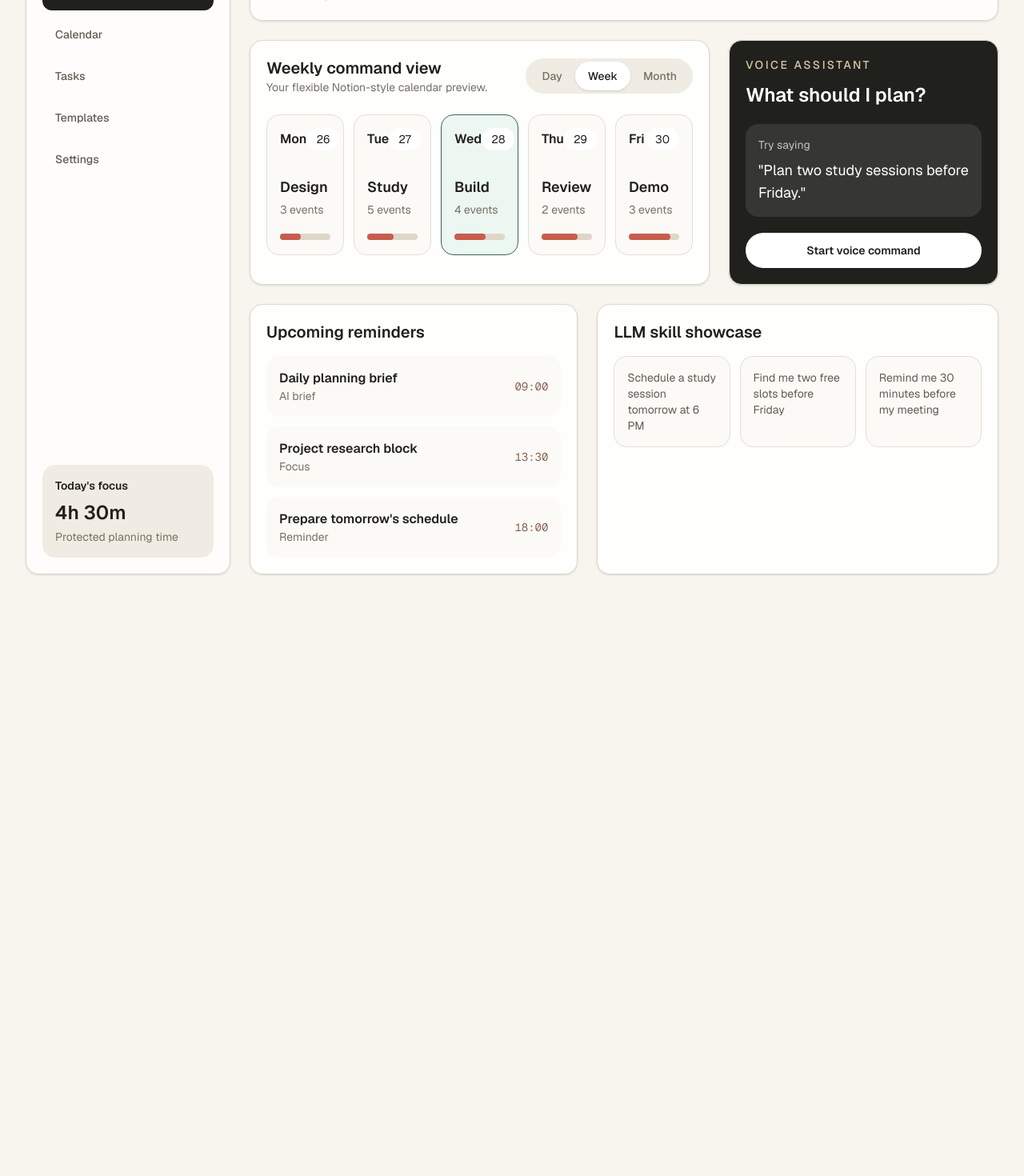
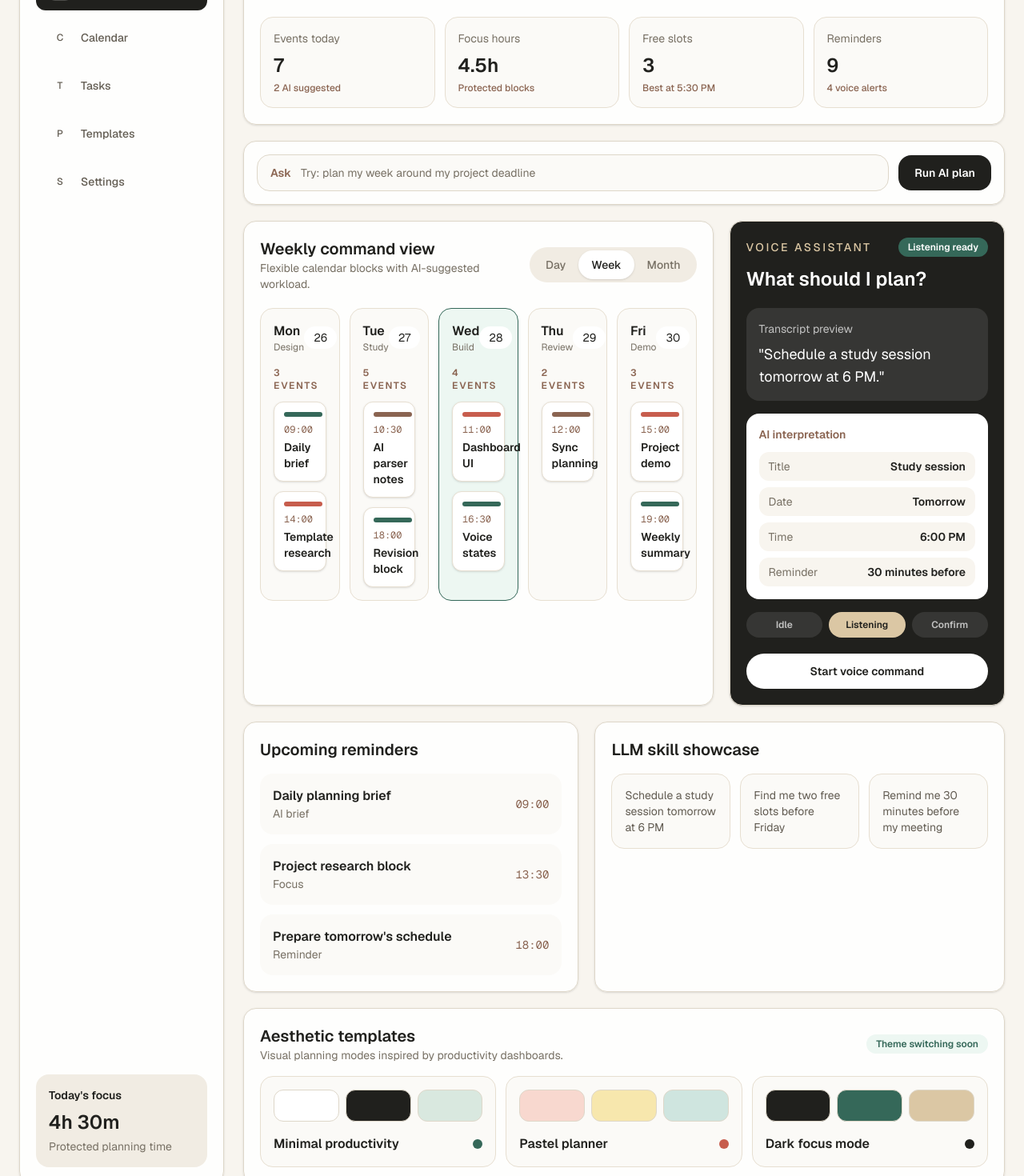
Before and after one commit to Aayushi-Banthia/AautoCal, a Next.js app: page / in a window 1280 px wide. Shown: the part 160-1630 px from the top of the page at 80% size. Before the commit the page ends 898 px from the top, so only its background shows below. Built offline with nearby package versions, Linux system fonts and the light colour scheme.

Commit message:
Enhance Aautocal dashboard prototype

```diff
--- a/app/page.tsx
+++ b/app/page.tsx
@@ -1,9 +1,68 @@
+const navItems = [
+  { label: "Dashboard", icon: "D" },
+  { label: "Calendar", icon: "C" },
+  { label: "Tasks", icon: "T" },
+  { label: "Templates", icon: "P" },
+  { label: "Settings", icon: "S" },
+];
+
+const stats = [
+  { label: "Events today", value: "7", detail: "2 AI suggested" },
+  { label: "Focus hours", value: "4.5h", detail: "Protected blocks" },
+  { label: "Free slots", value: "3", detail: "Best at 5:30 PM" },
+  { label: "Reminders", value: "9", detail: "4 voice alerts" },
+];
+
 const days = [
-  { name: "Mon", date: "26", focus: "Design", load: "3 events" },
-  { name: "Tue", date: "27", focus: "Study", load: "5 events" },
-  { name: "Wed", date: "28", focus: "Build", load: "4 events" },
-  { name: "Thu", date: "29", focus: "Review", load: "2 events" },
-  { name: "Fri", date: "30", focus: "Demo", load: "3 events" },
+  {
+    name: "Mon",
+    date: "26",
+    focus: "Design",
+    load: "3 events",
+    events: [
+      { time: "09:00", title: "Daily brief", color: "bg-[#356859]" },
+      { time: "14:00", title: "Template research", color: "bg-[#c75d4d]" },
+    ],
+  },
+  {
+    name: "Tue",
+    date: "27",
+    focus: "Study",
+    load: "5 events",
+    events: [
+      { time: "10:30", title: "AI parser notes", color: "bg-[#8a6451]" },
+      { time: "18:00", title: "Revision block", color: "bg-[#356859]" },
+    ],
+  },
+  {
+    name: "Wed",
+    date: "28",
+    focus: "Build",
+    load: "4 events",
+    events: [
+      { time: "11:00", title: "Dashboard UI", color: "bg-[#c75d4d]" },
+      { time: "16:30", title: "Voice states", color: "bg-[#356859]" },
+    ],
+  },
+  {
+    name: "Thu",
+    date: "29",
+    focus: "Review",
+    load: "2 events",
+    events: [
+      { time: "12:00", title: "Sync planning", color: "bg-[#8a6451]" },
+    ],
+  },
+  {
+    name: "Fri",
+    date: "30",
+    focus: "Demo",
+    load: "3 events",
+    events: [
+      { time: "15:00", title: "Project demo", color: "bg-[#c75d4d]" },
+      { time: "19:00", title: "Weekly summary", color: "bg-[#356859]" },
+    ],
+  },
 ];
 
 const reminders = [
@@ -18,15 +77,40 @@ const commands = [
   "Remind me 30 minutes before my meeting",
 ];
 
+const themes = [
+  {
+    name: "Minimal productivity",
+    accent: "bg-[#356859]",
+    colors: ["bg-white", "bg-[#20201d]", "bg-[#d9e8df]"],
+  },
+  {
+    name: "Pastel planner",
+    accent: "bg-[#c75d4d]",
+    colors: ["bg-[#f8d8cf]", "bg-[#f7e7ad]", "bg-[#cfe5df]"],
+  },
+  {
+    name: "Dark focus mode",
+    accent: "bg-[#20201d]",
+    colors: ["bg-[#20201d]", "bg-[#356859]", "bg-[#dbc7a4]"],
+  },
+];
+
+const aiDetails = [
+  ["Title", "Study session"],
+  ["Date", "Tomorrow"],
+  ["Time", "6:00 PM"],
+  ["Reminder", "30 minutes before"],
+];
+
 export default function Home() {
   return (
     <main className="min-h-screen bg-[#f8f5ef] text-[#20201d]">
-      <div className="mx-auto flex min-h-screen max-w-7xl gap-6 px-5 py-5 lg:px-8">
-        <aside className="hidden w-64 shrink-0 flex-col justify-between rounded-2xl border border-[#ded7c9] bg-white/80 p-5 shadow-sm lg:flex">
+      <div className="mx-auto flex min-h-screen max-w-7xl gap-6 px-4 py-4 lg:px-6">
+        <aside className="hidden w-64 shrink-0 flex-col justify-between rounded-2xl border border-[#ded7c9] bg-white/85 p-5 shadow-sm lg:flex">
           <div>
             <div className="flex items-center gap-3">
-              <div className="grid size-11 place-items-center rounded-2xl bg-[#20201d] text-lg font-semibold text-white">
-                A
+              <div className="grid size-11 place-items-center rounded-xl bg-[#20201d] text-lg font-semibold text-white">
+                AC
               </div>
               <div>
                 <p className="text-lg font-semibold">Aautocal</p>
@@ -34,21 +118,22 @@ export default function Home() {
               </div>
             </div>
 
-            <nav className="mt-10 space-y-2 text-sm font-medium">
-              {["Dashboard", "Calendar", "Tasks", "Templates", "Settings"].map(
-                (item, index) => (
+            <nav className="mt-9 space-y-2 text-sm font-medium">
+              {navItems.map((item, index) => (
                 <button
-                    className={`w-full rounded-xl px-4 py-3 text-left transition ${
+                  className={`flex w-full items-center gap-3 rounded-xl px-4 py-3 text-left transition ${
                     index === 0
                       ? "bg-[#20201d] text-white"
                       : "text-[#625c52] hover:bg-[#f1ece3]"
                   }`}
-                    key={item}
+                  key={item.label}
                 >
-                    {item}
+                  <span className="grid size-7 place-items-center rounded-lg bg-white/20 text-xs">
+                    {item.icon}
+                  </span>
+                  {item.label}
                 </button>
-                ),
-              )}
+              ))}
             </nav>
           </div>
 
@@ -59,8 +144,24 @@ export default function Home() {
           </div>
         </aside>
 
-        <section className="flex flex-1 flex-col gap-6">
-          <header className="flex flex-col justify-between gap-4 rounded-2xl border border-[#ded7c9] bg-white/80 p-5 shadow-sm md:flex-row md:items-center">
+        <section className="flex flex-1 flex-col gap-5">
+          <div className="flex items-center justify-between rounded-2xl border border-[#ded7c9] bg-white/85 p-3 shadow-sm lg:hidden">
+            <div className="flex items-center gap-3">
+              <div className="grid size-10 place-items-center rounded-xl bg-[#20201d] text-sm font-semibold text-white">
+                AC
+              </div>
+              <div>
+                <p className="font-semibold">Aautocal</p>
+                <p className="text-xs text-[#777064]">Dashboard</p>
+              </div>
+            </div>
+            <button className="rounded-xl border border-[#ded7c9] px-3 py-2 text-sm font-semibold">
+              Menu
+            </button>
+          </div>
+
+          <header className="rounded-2xl border border-[#ded7c9] bg-white/85 p-5 shadow-sm">
+            <div className="flex flex-col justify-between gap-5 xl:flex-row xl:items-center">
               <div>
                 <p className="text-sm font-medium uppercase tracking-[0.18em] text-[#8a6451]">
                   AI planning workspace
@@ -69,23 +170,60 @@ export default function Home() {
                   Good morning, Aayushi
                 </h1>
                 <p className="mt-2 max-w-2xl text-[#625c52]">
-                Speak a messy plan, get a clear calendar. Aautocal will turn
-                voice commands into events, reminders, and smart schedules.
+                  Speak a messy plan, get a clear calendar. Aautocal turns voice
+                  commands into events, reminders, and smart schedules.
                 </p>
               </div>
 
+              <div className="flex flex-col gap-3 sm:flex-row">
+                <button className="rounded-full border border-[#ded7c9] px-5 py-3 text-sm font-semibold text-[#356859] transition hover:bg-[#edf7f2]">
+                  Today
+                </button>
                 <button className="rounded-full bg-[#356859] px-5 py-3 text-sm font-semibold text-white shadow-sm transition hover:bg-[#2c574b]">
                   Connect Google Calendar
                 </button>
+              </div>
+            </div>
+
+            <div className="mt-5 grid gap-3 md:grid-cols-2 xl:grid-cols-4">
+              {stats.map((stat) => (
+                <article
+                  className="rounded-2xl border border-[#e7dfd1] bg-[#fbfaf7] p-4"
+                  key={stat.label}
+                >
+                  <p className="text-sm text-[#777064]">{stat.label}</p>
+                  <p className="mt-2 text-2xl font-semibold">{stat.value}</p>
+                  <p className="mt-1 text-xs font-medium text-[#8a6451]">
+                    {stat.detail}
+                  </p>
+                </article>
+              ))}
+            </div>
           </header>
 
-          <div className="grid gap-6 xl:grid-cols-[1.45fr_0.85fr]">
+          <section className="rounded-2xl border border-[#ded7c9] bg-white/85 p-4 shadow-sm">
+            <div className="flex flex-col gap-3 lg:flex-row lg:items-center">
+              <div className="flex flex-1 items-center rounded-2xl border border-[#ded7c9] bg-[#fbfaf7] px-4 py-3">
+                <span className="mr-3 text-sm font-semibold text-[#8a6451]">
+                  Ask
+                </span>
+                <p className="text-sm text-[#777064]">
+                  Try: plan my week around my project deadline
+                </p>
+              </div>
+              <button className="rounded-2xl bg-[#20201d] px-5 py-3 text-sm font-semibold text-white">
+                Run AI plan
+              </button>
+            </div>
+          </section>
+
+          <div className="grid gap-5 xl:grid-cols-[1.45fr_0.85fr]">
             <section className="rounded-2xl border border-[#ded7c9] bg-white/85 p-5 shadow-sm">
               <div className="flex flex-col justify-between gap-3 md:flex-row md:items-center">
                 <div>
                   <h2 className="text-xl font-semibold">Weekly command view</h2>
                   <p className="text-sm text-[#777064]">
-                    Your flexible Notion-style calendar preview.
+                    Flexible calendar blocks with AI-suggested workload.
                   </p>
                 </div>
                 <div className="flex rounded-full bg-[#f1ece3] p-1 text-sm font-medium">
@@ -102,10 +240,10 @@ export default function Home() {
                 </div>
               </div>
 
-              <div className="mt-6 grid gap-3 md:grid-cols-5">
+              <div className="mt-5 grid gap-3 md:grid-cols-5">
                 {days.map((day, index) => (
                   <article
-                    className={`min-h-44 rounded-2xl border p-4 ${
+                    className={`min-h-64 rounded-2xl border p-4 transition hover:-translate-y-1 hover:shadow-md ${
                       index === 2
                         ? "border-[#356859] bg-[#edf7f2]"
                         : "border-[#e7dfd1] bg-[#fbfaf7]"
@@ -113,18 +251,34 @@ export default function Home() {
                     key={day.name}
                   >
                     <div className="flex items-center justify-between">
+                      <div>
                         <p className="font-semibold">{day.name}</p>
+                        <p className="text-xs text-[#777064]">{day.focus}</p>
+                      </div>
                       <p className="rounded-full bg-white px-3 py-1 text-sm">
                         {day.date}
                       </p>
                     </div>
-                    <p className="mt-8 text-lg font-semibold">{day.focus}</p>
-                    <p className="mt-1 text-sm text-[#777064]">{day.load}</p>
-                    <div className="mt-5 h-2 rounded-full bg-[#ded7c9]">
+                    <p className="mt-4 text-xs font-semibold uppercase tracking-[0.14em] text-[#8a6451]">
+                      {day.load}
+                    </p>
+                    <div className="mt-3 space-y-3">
+                      {day.events.map((event) => (
                         <div
-                        className="h-2 rounded-full bg-[#c75d4d]"
-                        style={{ width: `${42 + index * 10}%` }}
+                          className="rounded-xl border border-[#e7dfd1] bg-white p-3 shadow-sm"
+                          key={event.title}
+                        >
+                          <div
+                            className={`mb-2 h-1.5 w-12 rounded-full ${event.color}`}
                           />
+                          <p className="font-mono text-xs text-[#8a6451]">
+                            {event.time}
+                          </p>
+                          <p className="mt-1 text-sm font-semibold">
+                            {event.title}
+                          </p>
+                        </div>
+                      ))}
                     </div>
                   </article>
                 ))}
@@ -132,23 +286,61 @@ export default function Home() {
             </section>
 
             <section className="rounded-2xl border border-[#ded7c9] bg-[#20201d] p-5 text-white shadow-sm">
+              <div className="flex items-center justify-between">
                 <p className="text-sm font-medium uppercase tracking-[0.18em] text-[#dbc7a4]">
                   Voice assistant
                 </p>
+                <span className="rounded-full bg-[#356859] px-3 py-1 text-xs font-semibold">
+                  Listening ready
+                </span>
+              </div>
               <h2 className="mt-3 text-2xl font-semibold">What should I plan?</h2>
               <div className="mt-5 rounded-2xl bg-white/10 p-4">
-                <p className="text-sm text-white/70">Try saying</p>
+                <p className="text-sm text-white/70">Transcript preview</p>
                 <p className="mt-2 text-lg">
-                  &quot;Plan two study sessions before Friday.&quot;
+                  &quot;Schedule a study session tomorrow at 6 PM.&quot;
                 </p>
               </div>
+
+              <div className="mt-4 rounded-2xl bg-white p-4 text-[#20201d]">
+                <p className="text-sm font-semibold text-[#8a6451]">
+                  AI interpretation
+                </p>
+                <div className="mt-3 grid gap-2">
+                  {aiDetails.map(([label, value]) => (
+                    <div
+                      className="flex items-center justify-between rounded-xl bg-[#f8f5ef] px-3 py-2 text-sm"
+                      key={label}
+                    >
+                      <span className="text-[#777064]">{label}</span>
+                      <span className="font-semibold">{value}</span>
+                    </div>
+                  ))}
+                </div>
+              </div>
+
+              <div className="mt-4 grid grid-cols-3 gap-2 text-xs font-semibold">
+                {["Idle", "Listening", "Confirm"].map((state, index) => (
+                  <span
+                    className={`rounded-full px-3 py-2 text-center ${
+                      index === 1
+                        ? "bg-[#dbc7a4] text-[#20201d]"
+                        : "bg-white/10 text-white/70"
+                    }`}
+                    key={state}
+                  >
+                    {state}
+                  </span>
+                ))}
+              </div>
+
               <button className="mt-5 w-full rounded-full bg-white px-5 py-3 text-sm font-semibold text-[#20201d] transition hover:bg-[#f1ece3]">
                 Start voice command
               </button>
             </section>
           </div>
 
-          <div className="grid gap-6 lg:grid-cols-[0.9fr_1.1fr]">
+          <div className="grid gap-5 lg:grid-cols-[0.9fr_1.1fr]">
             <section className="rounded-2xl border border-[#ded7c9] bg-white/85 p-5 shadow-sm">
               <h2 className="text-xl font-semibold">Upcoming reminders</h2>
               <div className="mt-4 space-y-3">
@@ -174,7 +366,7 @@ export default function Home() {
               <div className="mt-4 grid gap-3 md:grid-cols-3">
                 {commands.map((command) => (
                   <article
-                    className="rounded-2xl border border-[#e7dfd1] bg-[#fbfaf7] p-4 text-sm text-[#625c52]"
+                    className="rounded-2xl border border-[#e7dfd1] bg-[#fbfaf7] p-4 text-sm text-[#625c52] transition hover:border-[#c75d4d]"
                     key={command}
                   >
                     {command}
@@ -183,6 +375,41 @@ export default function Home() {
               </div>
             </section>
           </div>
+
+          <section className="rounded-2xl border border-[#ded7c9] bg-white/85 p-5 shadow-sm">
+            <div className="flex flex-col justify-between gap-2 md:flex-row md:items-center">
+              <div>
+                <h2 className="text-xl font-semibold">Aesthetic templates</h2>
+                <p className="text-sm text-[#777064]">
+                  Visual planning modes inspired by productivity dashboards.
+                </p>
+              </div>
+              <span className="rounded-full bg-[#edf7f2] px-3 py-1 text-xs font-semibold text-[#356859]">
+                Theme switching soon
+              </span>
+            </div>
+            <div className="mt-4 grid gap-3 md:grid-cols-3">
+              {themes.map((theme) => (
+                <article
+                  className="rounded-2xl border border-[#e7dfd1] bg-[#fbfaf7] p-4"
+                  key={theme.name}
+                >
+                  <div className="flex gap-2">
+                    {theme.colors.map((color) => (
+                      <span
+                        className={`h-10 flex-1 rounded-xl border border-[#ded7c9] ${color}`}
+                        key={color}
+                      />
+                    ))}
+                  </div>
+                  <div className="mt-4 flex items-center justify-between">
+                    <p className="font-semibold">{theme.name}</p>
+                    <span className={`size-3 rounded-full ${theme.accent}`} />
+                  </div>
+                </article>
+              ))}
+            </div>
+          </section>
         </section>
       </div>
     </main>
```
Lines whose indentation alone changed are shown as unchanged.
